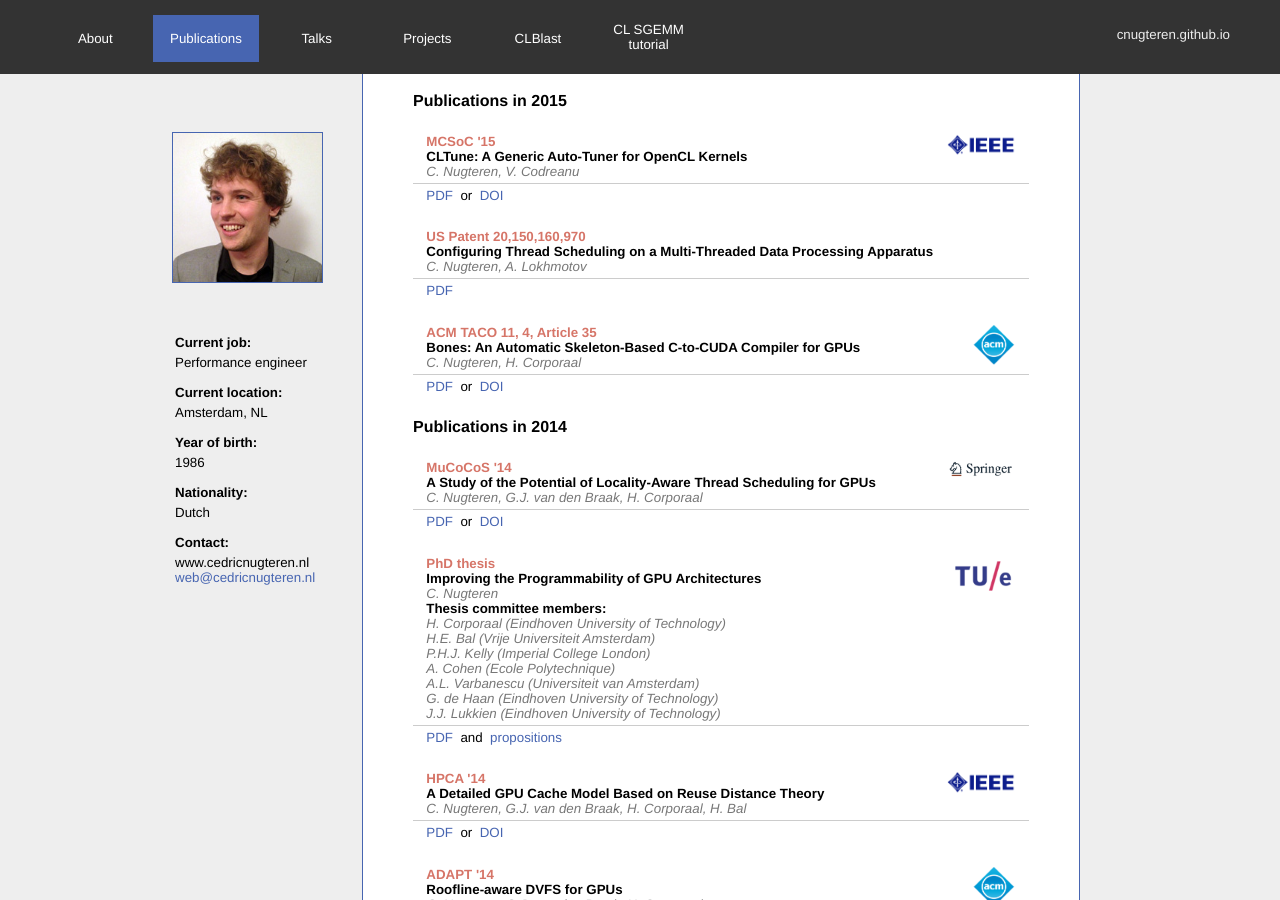
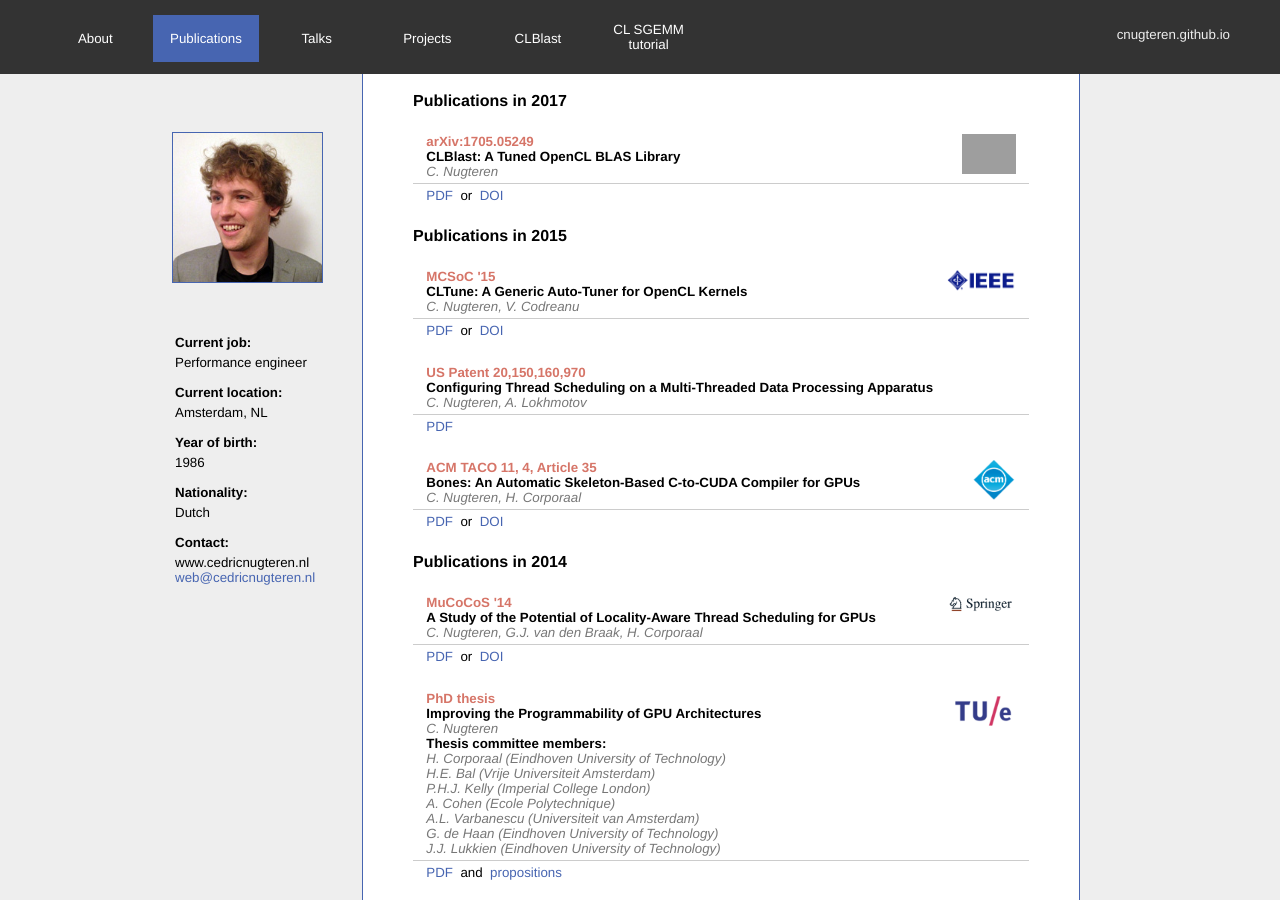
Before and after one commit to kodonnell/cnugteren.github.io, a Jekyll site: the page built from publications.html, in a window 1280 px wide and 900 px high. Built offline with Jekyll 4.4.1, drawn with Linux system fonts in a browser that asks for light colours; grey boxes are pictures that could not be loaded.

Commit message:
Added CLBlast publication

```diff
--- a/publications.html
+++ b/publications.html
@@ -3,6 +3,10 @@ layout: default
 title: Cedric Nugteren | Publications
 current: 1
 ---
+
+<h1>Publications in 2017</h1>
+
+{% include publication.html name = "CLBlast: A Tuned OpenCL BLAS Library" authors = "C. Nugteren" location = "arXiv:1705.05249" pdf = "https://arxiv.org/pdf/1705.05249" doi = "https://arxiv.org/abs/1705.05249" publisher = "arXiv.org" extras = "" variable-param=page.variable %}
 
 <h1>Publications in 2015</h1>
 
```
